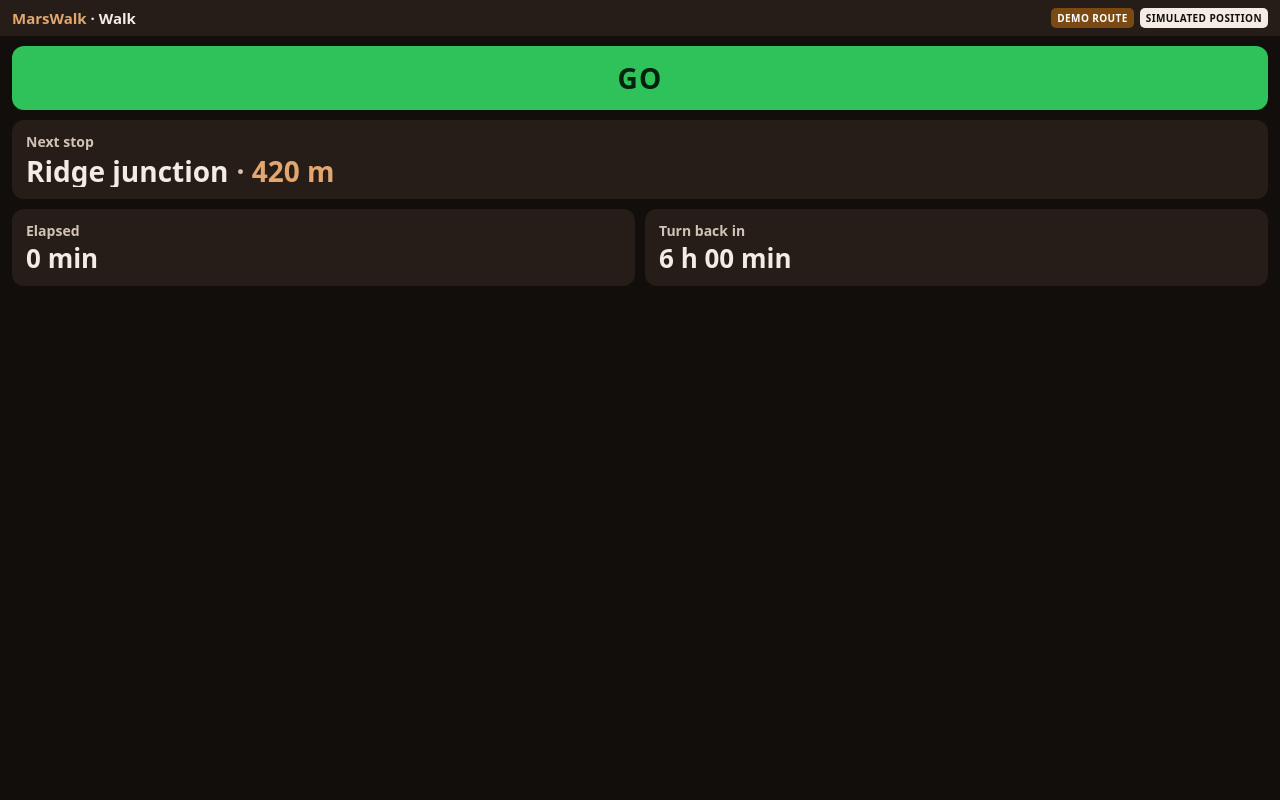
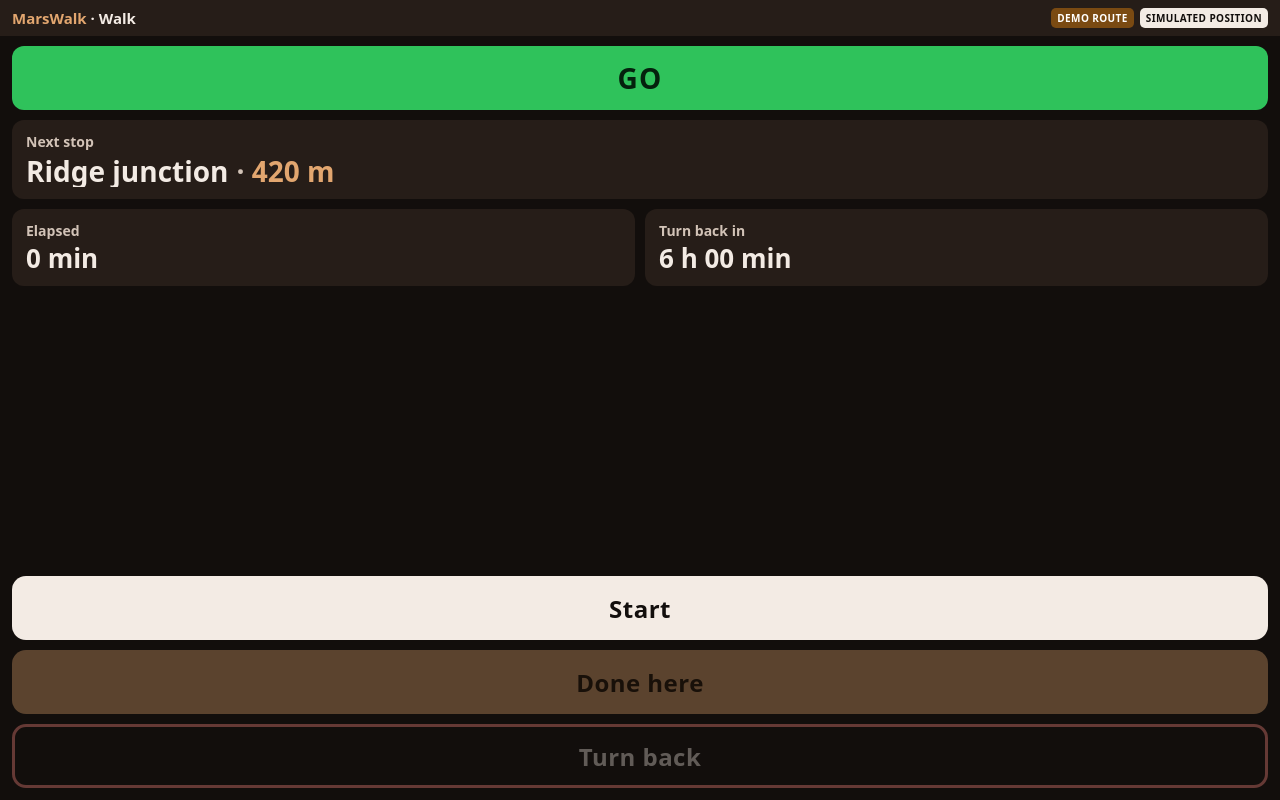
Before and after one commit to SaraT-7/NASA_Hackathon_2026, a plain HTML site: page walk/index.html in a window 1280 px wide. Drawn offline with Linux system fonts and the light colour scheme.

Commit message:
walk: add Start/Pause, Done here and Turn back buttons (step 3)

```diff
--- a/walk/index.html
+++ b/walk/index.html
@@ -26,6 +26,15 @@
       <section class="tile"><h2>Elapsed</h2><p id="elapsed">…</p></section>
       <section class="tile"><h2 id="limit-label">Turn back in</h2><p id="limit">…</p></section>
     </div>
+    <div class="controls">
+      <button id="btn-run" class="btn btn-run" type="button">Start</button>
+      <button id="btn-done" class="btn btn-done" type="button" disabled>Done here</button>
+      <button id="btn-back" class="btn btn-back" type="button" disabled>Turn back</button>
+      <section id="return-info" class="tile return-info" hidden>
+        <h2 id="return-title">Returning to the habitat</h2>
+        <p id="return-note"></p>
+      </section>
+    </div>
   </main>
   <script type="module" src="walk.js"></script>
 </body>
--- a/walk/walk.css
+++ b/walk/walk.css
@@ -52,3 +52,21 @@ main { flex: 1; min-height: 0; display: flex; flex-direction: column; gap: 10px;
 .dist { flex: none; white-space: nowrap; color: var(--accent); }
 .dist::before { content: "· "; color: var(--muted); }
 .pair { display: grid; grid-template-columns: 1fr 1fr; gap: 10px; }
+
+/* Controls: at most three buttons, sized for gloves (64 px or more), always in the same place. */
+.controls { flex: none; margin-top: auto; display: flex; flex-direction: column; gap: 10px; }
+.btn {
+  min-height: 64px; width: 100%; padding: 8px 16px; border: 3px solid transparent; border-radius: 14px;
+  font: inherit; font-size: 24px; font-weight: 800; letter-spacing: 0.02em;
+  touch-action: manipulation; user-select: none; -webkit-tap-highlight-color: transparent; cursor: pointer;
+}
+.btn[hidden] { display: none; }
+.btn:disabled { opacity: 0.35; cursor: default; }
+.btn:focus-visible { outline: 3px solid #fff; outline-offset: 2px; }
+.btn-run { background: var(--text); color: var(--bg); }
+.btn-done { background: var(--accent); color: #241404; }
+.btn-back { background: transparent; color: var(--text); border-color: #ff8a80; }
+.return-info { min-height: 138px; display: flex; flex-direction: column; justify-content: center; border: 3px solid #4da3ff; }
+.return-info[hidden] { display: none; }
+.return-info h2 { font-size: 22px; font-weight: 800; color: var(--text); }
+.return-info p { font-size: 16px; font-weight: 500; color: var(--muted); }
--- a/walk/walk.js
+++ b/walk/walk.js
@@ -1,36 +1,103 @@
 // walk/walk.js — the walk screen, for work stream C. It only draws what walk/state.js and walk/status.js report.
 // See docs/tasks/C_WALK.md for the order of work.
 import { loadRoute, loadMockRoute } from '../shared/route.js';
-import { formatDuration } from '../shared/walk-model.js';
-import { createWalk } from './state.js';
+import { ASSUMPTIONS, formatDuration } from '../shared/walk-model.js';
+import { createWalk, PHASE } from './state.js';
 import { readout } from './status.js';
+
+/** Longest step of real time one frame may add, so a stalled tab cannot jump the walk forward. */
+const MAX_FRAME_S = 0.25;
+
+const RETURN_SLOWER_PCT = Math.round((ASSUMPTIONS.RETURN_FACTOR - 1) * 100);
+const RETURN_NOTE = `Same path, walked back. Return pace assumed ${RETURN_SLOWER_PCT} % slower.`;
 
 const el = (id) => document.getElementById(id);
 
-function render(route, s) {
+let route = null;
+let walk = null;
+let speed = 1; // simulated seconds per real second
+let lastFrameMs = null;
+
+function setText(node, text) {
+  if (node.textContent !== text) node.textContent = text;
+}
+
+function drawIndicators(s) {
   const r = readout(route, s);
 
-  el('status').textContent = r.status.label;
+  setText(el('status'), r.status.label);
   el('status').dataset.status = r.status.key;
 
-  el('next-name').textContent = s.nextStop ? s.nextStop.name : 'Habitat';
-  el('next-dist').textContent = `${Math.round(s.distanceToNextM)} m`;
-  el('elapsed').textContent = formatDuration(s.elapsedS);
+  setText(el('next-name'), s.nextStop ? s.nextStop.name : 'Habitat');
+  setText(el('next-dist'), `${Math.round(s.distanceToNextM)} m`);
+  setText(el('elapsed'), formatDuration(s.elapsedS));
 
   if (r.habitatInS != null) {
-    el('limit-label').textContent = 'Habitat in';
-    el('limit').textContent = formatDuration(r.habitatInS);
+    setText(el('limit-label'), 'Habitat in');
+    setText(el('limit'), formatDuration(r.habitatInS));
   } else if (r.turnBackInS < 0) {
-    el('limit-label').textContent = 'Overdue by';
-    el('limit').textContent = formatDuration(-r.turnBackInS);
+    setText(el('limit-label'), 'Overdue by');
+    setText(el('limit'), formatDuration(-r.turnBackInS));
   } else {
-    el('limit-label').textContent = 'Turn back in';
-    el('limit').textContent = formatDuration(r.turnBackInS);
+    setText(el('limit-label'), 'Turn back in');
+    setText(el('limit'), formatDuration(r.turnBackInS));
   }
 }
 
+function drawControls(s) {
+  const headingHome = s.phase === PHASE.RETURNING || s.phase === PHASE.DONE;
+
+  const run = el('btn-run');
+  setText(run, s.phase === PHASE.READY ? 'Start' : s.phase === PHASE.DONE ? 'Walk complete' : s.running ? 'Pause' : 'Resume');
+  run.disabled = s.phase === PHASE.DONE;
+
+  // On the way home these two are removed, not greyed out: there is nothing left to decide.
+  el('btn-done').hidden = headingHome;
+  el('btn-back').hidden = headingHome;
+  el('btn-done').disabled = s.phase !== PHASE.AT_STOP;
+  el('btn-back').disabled = s.phase !== PHASE.WALKING && s.phase !== PHASE.AT_STOP;
+
+  el('return-info').hidden = !headingHome;
+  setText(el('return-title'), s.phase === PHASE.DONE ? 'Back at the habitat' : 'Returning to the habitat');
+  setText(el('return-note'), s.phase === PHASE.DONE ? 'Marswalk complete. Reload the page to walk again.' : RETURN_NOTE);
+}
+
+function draw() {
+  const s = walk.snapshot();
+  drawIndicators(s);
+  drawControls(s);
+}
+
+function frame(nowMs) {
+  if (lastFrameMs != null) {
+    const dtS = Math.min((nowMs - lastFrameMs) / 1000, MAX_FRAME_S);
+    walk.tick(dtS * speed);
+  }
+  lastFrameMs = nowMs;
+  draw();
+  requestAnimationFrame(frame);
+}
+
+function bindControls() {
+  el('btn-run').addEventListener('click', () => {
+    const s = walk.snapshot();
+    if (s.phase === PHASE.READY) walk.start();
+    else if (s.running) walk.pause();
+    else walk.resume();
+    draw();
+  });
+  el('btn-done').addEventListener('click', () => {
+    walk.doneHere();
+    draw();
+  });
+  el('btn-back').addEventListener('click', () => {
+    walk.turnBack();
+    draw();
+  });
+}
+
 async function main() {
-  let route = loadRoute();
+  route = loadRoute();
   let demo = false;
   if (!route) {
     route = await loadMockRoute('../app_data/');
@@ -38,8 +105,9 @@ async function main() {
   }
   el('badge').textContent = demo ? 'DEMO ROUTE' : route.mock ? 'DEMO TERRAIN' : '';
 
-  const walk = createWalk(route);
-  render(route, walk.snapshot());
+  walk = createWalk(route);
+  bindControls();
+  requestAnimationFrame(frame);
 }
 
 main().catch((err) => {
```
